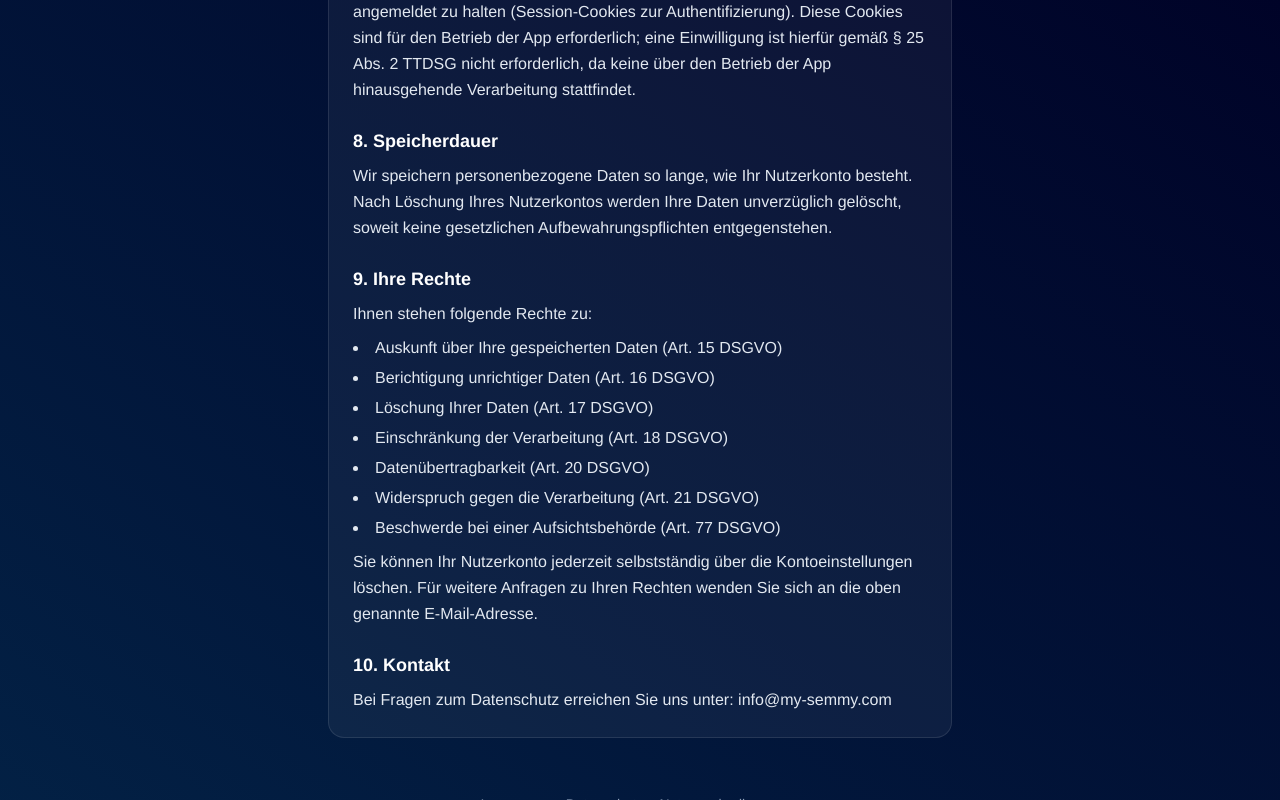
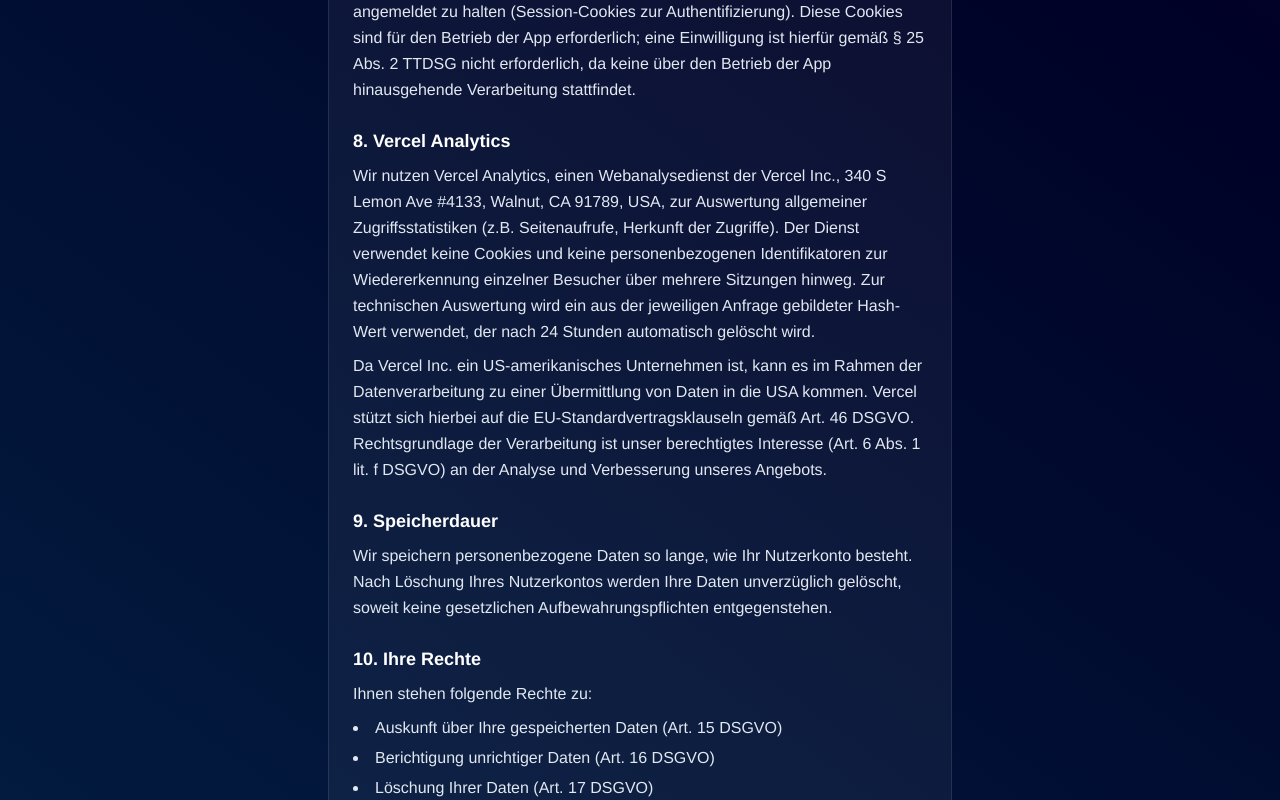
Before and after one commit to Yasemin-Yazoglu/kassenzettel, a Next.js app: page /legal/datenschutz in a window 1280 px wide. Shown: the part 2040-2840 px from the top of the page. Built offline with nearby package versions, Linux system fonts and the light colour scheme; no server answers.

Commit message:
Add vercel analytics and update Datenschutz page

```diff
--- a/app/layout.tsx
+++ b/app/layout.tsx
@@ -1,4 +1,5 @@
 import type { Metadata } from "next";
+import { Analytics } from "@vercel/analytics/next"
 import "./globals.css";
 import { getLanguage } from "@/public/locales";
 import Navbar from "./_components/Navbar";
@@ -27,6 +28,7 @@ export default function RootLayout({
         <div className="text-center pb-8">
           <Footer />
         </div>
+        <Analytics />
       </body>
     </html>
   );
--- a/app/legal/datenschutz/page.tsx
+++ b/app/legal/datenschutz/page.tsx
@@ -150,9 +150,32 @@ export default function DatenschutzPage() {
                             hinausgehende Verarbeitung stattfindet.
                         </p>
                     </section>
+                    <section className="flex flex-col gap-2">
+                        <h2 className="text-white font-semibold text-lg">
+                            8. Vercel Analytics
+                        </h2>
+                        <p>
+                            Wir nutzen Vercel Analytics, einen Webanalysedienst der Vercel Inc.,
+                            340 S Lemon Ave #4133, Walnut, CA 91789, USA, zur Auswertung
+                            allgemeiner Zugriffsstatistiken (z.B. Seitenaufrufe, Herkunft der
+                            Zugriffe). Der Dienst verwendet keine Cookies und keine
+                            personenbezogenen Identifikatoren zur Wiedererkennung einzelner
+                            Besucher über mehrere Sitzungen hinweg. Zur technischen Auswertung
+                            wird ein aus der jeweiligen Anfrage gebildeter Hash-Wert verwendet,
+                            der nach 24 Stunden automatisch gelöscht wird.
+                        </p>
+                        <p>
+                            Da Vercel Inc. ein US-amerikanisches Unternehmen ist, kann es im
+                            Rahmen der Datenverarbeitung zu einer Übermittlung von Daten in die
+                            USA kommen. Vercel stützt sich hierbei auf die EU-Standardvertragsklauseln
+                            gemäß Art. 46 DSGVO. Rechtsgrundlage der Verarbeitung ist unser
+                            berechtigtes Interesse (Art. 6 Abs. 1 lit. f DSGVO) an der
+                            Analyse und Verbesserung unseres Angebots.
+                        </p>
+                        </section>
 
                     <section className="flex flex-col gap-2">
-                        <h2 className="text-white font-semibold text-lg">8. Speicherdauer</h2>
+                        <h2 className="text-white font-semibold text-lg">9. Speicherdauer</h2>
                         <p>
                             Wir speichern personenbezogene Daten so lange, wie Ihr
                             Nutzerkonto besteht. Nach Löschung Ihres Nutzerkontos werden
@@ -162,7 +185,7 @@ export default function DatenschutzPage() {
                     </section>
 
                     <section className="flex flex-col gap-2">
-                        <h2 className="text-white font-semibold text-lg">9. Ihre Rechte</h2>
+                        <h2 className="text-white font-semibold text-lg">10. Ihre Rechte</h2>
                         <p>Ihnen stehen folgende Rechte zu:</p>
                         <ul className="list-disc list-inside flex flex-col gap-1">
                             <li>Auskunft über Ihre gespeicherten Daten (Art. 15 DSGVO)</li>
@@ -183,7 +206,7 @@ export default function DatenschutzPage() {
                     </section>
 
                     <section className="flex flex-col gap-2">
-                        <h2 className="text-white font-semibold text-lg">10. Kontakt</h2>
+                        <h2 className="text-white font-semibold text-lg">11. Kontakt</h2>
                         <p>
                             Bei Fragen zum Datenschutz erreichen Sie uns unter:{" "}
                             info@my-semmy.com
--- a/package.json
+++ b/package.json
@@ -13,6 +13,7 @@
     "@supabase/supabase-js": "^2.103.3",
     "@svgr/webpack": "^8.1.0",
     "@tanstack/react-query": "^5.101.2",
+    "@vercel/analytics": "^2.0.1",
     "lucide-react": "^1.25.0",
     "next": "16.1.6",
     "react": "19.2.3",
```
Also changed, not shown: 1 other file (tests, documents, lock files or other folders).
